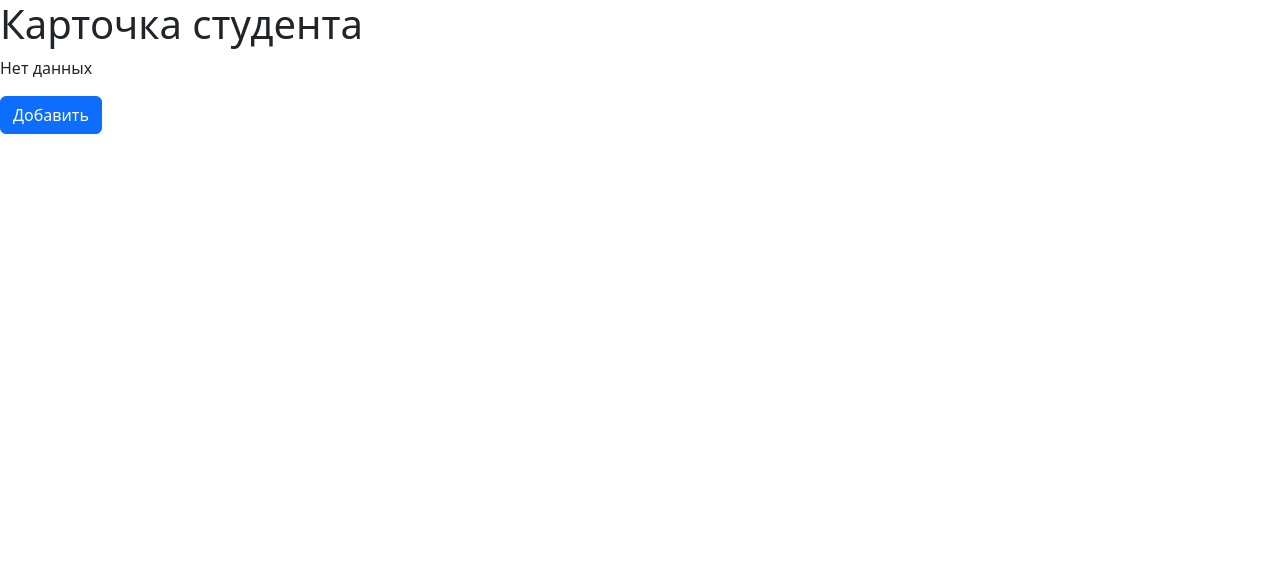
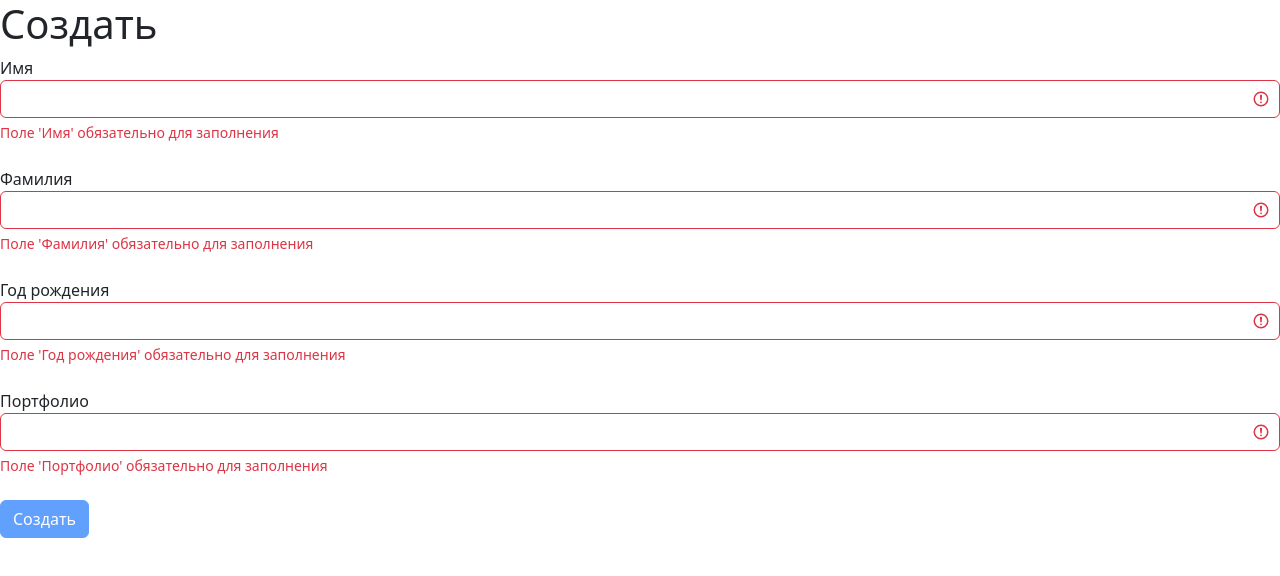
Before and after one commit to Axent13/student-card, a React (Create React App) app: page /cardEditor in a window 1280 px wide. Shown: the top 576 px of the page. Built offline with nearby package versions, Linux system fonts and the light colour scheme.

Commit message:
Added Validator and checking for required fields

```diff
--- /dev/null
+++ b/src/components/cardEditor.jsx
@@ -0,0 +1,122 @@
+import React, { useState, useEffect } from "react";
+import PropTypes from "prop-types";
+import TextField from "./textField";
+import { validator } from "../utils/validator";
+
+const CardEditor = ({ name, surname, yearOfBirth, portfolioUrl }) => {
+  const [data, setData] = useState({
+    name,
+    surname,
+    yearOfBirth,
+    portfolioUrl,
+  });
+
+  const [errors, setErrors] = useState({});
+
+  const handleChange = ({ target }) => {
+    setData((prevState) => ({
+      ...prevState,
+      [target.name]: target.value,
+    }));
+  };
+
+  const validatorConfig = {
+    name: {
+      isRequired: {
+        message: "Поле 'Имя' обязательно для заполнения",
+      },
+    },
+    surname: {
+      isRequired: {
+        message: "Поле 'Фамилия' обязательно для заполнения",
+      },
+    },
+    yearOfBirth: {
+      isRequired: {
+        message: "Поле 'Год рождения' обязательно для заполнения",
+      },
+    },
+    portfolioUrl: {
+      isRequired: {
+        message: "Поле 'Портфолио' обязательно для заполнения",
+      },
+    },
+  };
+
+  useEffect(() => {
+    validate();
+  }, [data]);
+
+  const validate = () => {
+    const errors = validator(data, validatorConfig);
+    setErrors(errors);
+    return Object.keys(errors).length === 0;
+  };
+
+  const isValid = Object.keys(errors).length === 0;
+
+  const handleSubmit = (e) => {
+    e.preventDefault();
+    const isValid = validate();
+    if (!isValid) return;
+    console.log(data);
+  };
+
+  return (
+    <>
+      <h1>{name ? "Редактировать" : "Создать"}</h1>
+      <TextField
+        label="Имя"
+        name="name"
+        value={data.name}
+        onChange={handleChange}
+        error={errors.name}
+      />
+      <TextField
+        label="Фамилия"
+        name="surname"
+        value={data.surname}
+        onChange={handleChange}
+        error={errors.surname}
+      />
+      <TextField
+        label="Год рождения"
+        name="yearOfBirth"
+        value={data.yearOfBirth}
+        onChange={handleChange}
+        error={errors.yearOfBirth}
+      />
+      <TextField
+        label="Портфолио"
+        name="portfolioUrl"
+        value={data.portfolioUrl}
+        onChange={handleChange}
+        error={errors.portfolioUrl}
+      />
+      <button
+        type="submit"
+        disabled={!isValid}
+        className="btn btn-primary"
+        onSubmit={handleSubmit}
+      >
+        {name ? "Редактировать" : "Создать"}
+      </button>
+    </>
+  );
+};
+
+CardEditor.defaultProps = {
+  name: "",
+  surname: "",
+  yearOfBirth: "",
+  portfolioUrl: "",
+};
+
+CardEditor.propTypes = {
+  name: PropTypes.string,
+  surname: PropTypes.string,
+  yearOfBirth: PropTypes.string,
+  portfolioUrl: PropTypes.string,
+};
+
+export default CardEditor;
--- /dev/null
+++ b/src/components/textField.jsx
@@ -0,0 +1,40 @@
+import React from "react";
+import PropTypes from "prop-types";
+
+const TextField = ({ label, type, name, value, onChange, error }) => {
+  const getInputClasses = () => {
+    return "form-control" + (error ? " is-invalid" : "");
+  };
+
+  return (
+    <div className="mb-4">
+      <label htmlFor={name}>{label}</label>
+      <div className="input-group has-validation">
+        <input
+          type="text"
+          id={name}
+          name={name}
+          value={value}
+          onChange={onChange}
+          className={getInputClasses()}
+        />
+        {error && <div className="invalid-feedback">{error}</div>}
+      </div>
+    </div>
+  );
+};
+
+TextField.defaultProps = {
+  type: "text",
+};
+
+TextField.propTypes = {
+  label: PropTypes.string,
+  type: PropTypes.string,
+  name: PropTypes.string,
+  value: PropTypes.string,
+  onChange: PropTypes.func,
+  error: PropTypes.string,
+};
+
+export default TextField;
--- a/src/layouts/mainpage.jsx
+++ b/src/layouts/mainpage.jsx
@@ -1,16 +1,18 @@
 import React from "react";
-import StudentCard from "../components/studentCard";
+import CardEditor from "../components/cardEditor";
+// import StudentCard from "../components/studentCard";
 
 const Mainpage = () => {
-  const name = localStorage.getItem("name");
+  // const name = localStorage.getItem("name");
 
   return (
     <>
-      <h1>Карточка студента</h1>
+      {/* <h1>Карточка студента</h1>
       <StudentCard {...localStorage} />
       <button type="button" className="btn btn-primary">
         {name ? "Редактировать" : "Добавить"}
-      </button>
+      </button> */}
+      <CardEditor {...localStorage} />
     </>
   );
 };
--- /dev/null
+++ b/src/utils/validator.js
@@ -0,0 +1,30 @@
+export function validator(data, config) {
+  const errors = {};
+  function validate(validateMethod, data, config) {
+    let statusValidate;
+    switch (validateMethod) {
+      case "isRequired":
+        statusValidate = data.trim() === "";
+        break;
+      case "min":
+        statusValidate = data.length < config.value;
+        break;
+      default:
+        break;
+    }
+    if (statusValidate) return config.message;
+  }
+  for (const fieldName in data) {
+    for (const validateMethod in config[fieldName]) {
+      const error = validate(
+        validateMethod,
+        data[fieldName],
+        config[fieldName][validateMethod]
+      );
+      if (error && !errors[fieldName]) {
+        errors[fieldName] = error;
+      }
+    }
+  }
+  return errors;
+}
```
